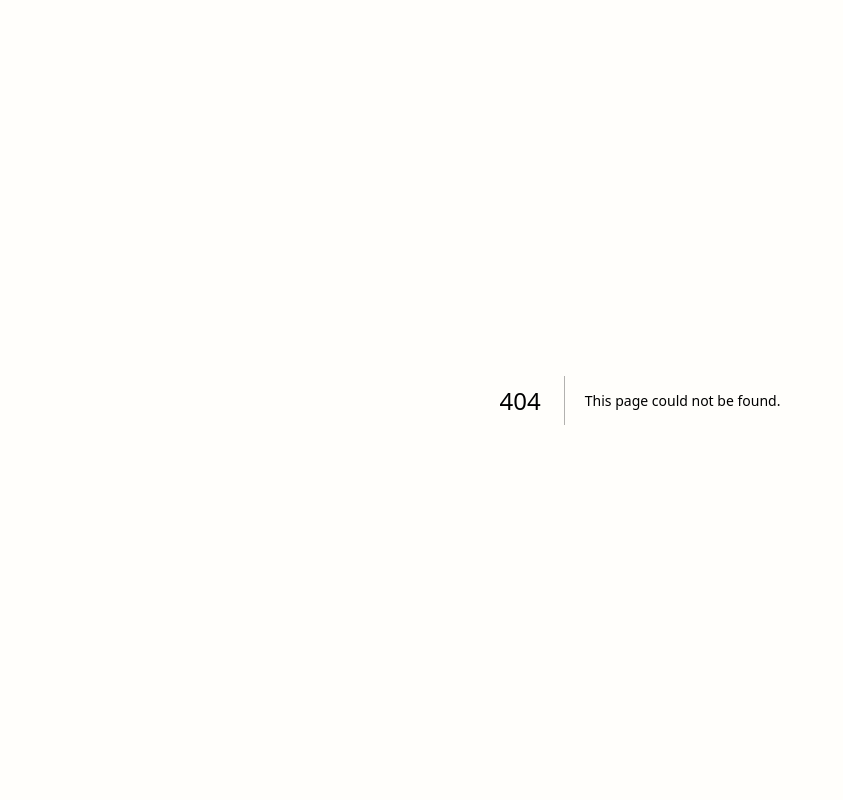
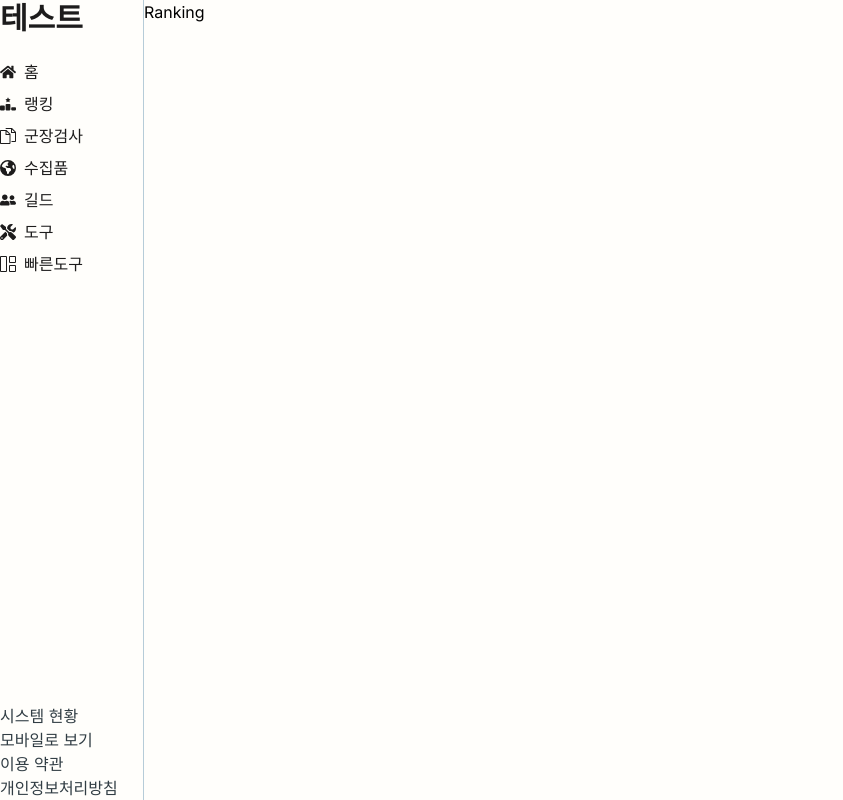
Before and after one commit to DecidedCard/lostark, a Next.js app: page /ranking in a window 1280 px wide. Before the commit this address had no page. Shown: the whole page, without its empty margins (0-843 px from the left). Built offline with nearby package versions, Linux system fonts and the light colour scheme.

Commit message:
[Style] - navigation bar Link 작성 및 디자인 수정

```diff
--- a/src/app/layout.tsx
+++ b/src/app/layout.tsx
@@ -1,6 +1,10 @@
 import type { Metadata } from "next";
+
 import { Inter } from "next/font/google";
+
 import "./globals.css";
+
+import SideNavigationBar from "@/components/homeComponents/SideNavigationBar";
 
 const inter = Inter({ subsets: ["latin"] });
 
@@ -17,8 +21,9 @@ export default function RootLayout({
   return (
     <html lang="ko">
       <body
-        className={`${inter.className} mx-auto max-w-7xl min-w-[1280px] bg-bg-100`}
+        className={`${inter.className} flex mx-auto max-w-7xl min-w-[1280px] bg-bg-100`}
       >
+        <SideNavigationBar />
         {children}
       </body>
     </html>
--- a/src/app/page.tsx
+++ b/src/app/page.tsx
@@ -8,10 +8,10 @@ import SideNavigationBar from "@/components/homeComponents/SideNavigationBar";
 
 export default function Home() {
   return (
-    <div className="flex">
-      <SideNavigationBar />
     <main className="w-full">
+      <section className="mx-auto w-full">
         <Input />
+      </section>
       <section className="flex">
         <div className="flex w-3/4 border-r border-solid border-primary-200">
           <Schedule />
@@ -20,6 +20,5 @@ export default function Home() {
         <Popularity />
       </section>
     </main>
-    </div>
   );
 }
--- /dev/null
+++ b/src/app/ranking/page.tsx
@@ -0,0 +1,7 @@
+import React from "react";
+
+const Ranking = () => {
+  return <div>Ranking</div>;
+};
+
+export default Ranking;
--- a/src/components/homeComponents/Input.tsx
+++ b/src/components/homeComponents/Input.tsx
@@ -22,7 +22,7 @@ const Input = () => {
   return (
     <form
       onSubmit={handleSubmit(onSubmitHandler)}
-      className="flex justify-center items-center w-full h-16 border-b border-solid border-primary-100"
+      className="flex justify-center items-center h-16 border-b border-solid border-primary-100"
     >
       <div className="flex w-min h-10 bg-primary-100 rounded-lg">
         <input
--- a/src/components/homeComponents/SideNavigationBar.tsx
+++ b/src/components/homeComponents/SideNavigationBar.tsx
@@ -4,6 +4,7 @@ import { FaHome, FaUserFriends, FaTools } from "react-icons/fa";
 import { FaRankingStar, FaEarthAmericas } from "react-icons/fa6";
 import { SlDocs } from "react-icons/sl";
 import { BsGrid1X2 } from "react-icons/bs";
+import Link from "next/link";
 
 const SideNavigationBar = () => {
   return (
@@ -11,17 +12,21 @@ const SideNavigationBar = () => {
       <nav className="flex flex-col justify-between w-36 h-screen list-none border-r border-solid border-primary-200">
         <section className="flex flex-col gap-2 text-text-100">
           <h1 className="font-bold text-3xl mb-4">테스트</h1>
-          <li className="flex items-center gap-2">
+          <li>
+            <Link href={"/"} className="flex items-center gap-2">
               <label>
                 <FaHome />
               </label>
               <p>홈</p>
+            </Link>
           </li>
-          <li className="flex items-center gap-2">
+          <li>
+            <Link href={"/ranking"} className="flex items-center gap-2">
               <label>
                 <FaRankingStar />
               </label>
               <p>랭킹</p>
+            </Link>
           </li>
           <li className="flex items-center gap-2">
             <label>
```
Lines whose indentation alone changed are shown as unchanged.
